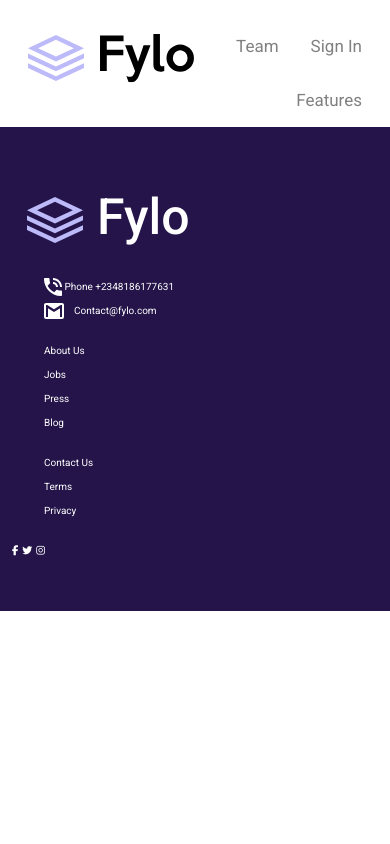
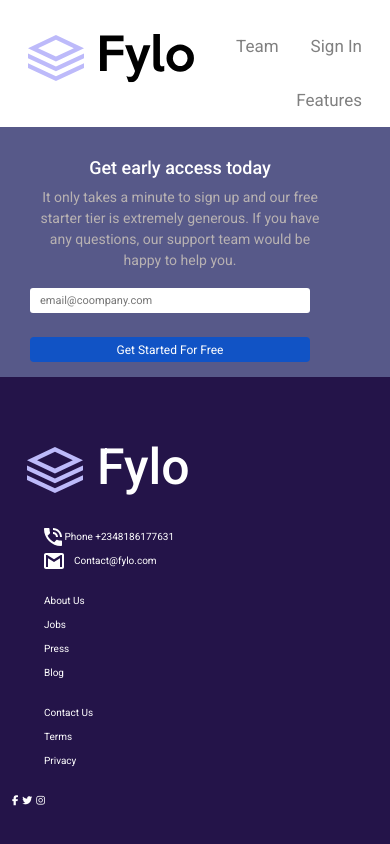
Before and after one commit to Tosinuel/capacitybay_final_css_project, a plain HTML site: page index.html in a window 390 px wide. Drawn offline with nearby package versions, Linux system fonts and the light colour scheme.

Commit message:
corrected work

```diff
--- a/index.html
+++ b/index.html
@@ -47,9 +47,25 @@
       </div>
 
       <!-- News Letter section -->
-      <div class="news ">
+      <section class="news">
+        <div class="left">
+          <h2 class="left1">Get early access today</h2>
+          <p class="left2">
+              It only takes a minute to sign up and our free starter tier is extremely generous. If you have any questions, our support team would be happy to help you.
+          </p>
+        </div>
 
-      </div>
+        <div class="right">
+          <form class="move">
+            <div>
+              <input class="right1" type="email" name="email" placeholder="email@coompany.com">
+            </div><br/>
+            <div>
+              <input class="right2" type="submit" value="Get Started For Free"/>
+            </div>
+          </form>
+        </div>
+      </section>
 
 
 
--- a/style.css
+++ b/style.css
@@ -37,7 +37,111 @@
 
 
   /* Testimonial style */
+  .news{
+    height: 35vh;
+    width: 100%;
+    background-color: rgb(87,89,137);
+    display: flex;
+  }
 
+  .left{
+    flex: 50%;
+    display: inline-block;
+    padding: 60px 150px 0px 150px;
+  }
+
+  .left1{
+    font-size: 25px;
+    color: #ffff;
+  }
+
+  .left2{
+    font-size: 13px;
+    color: #b8b2b2;
+  }
+
+  .right{
+    flex: 50%;
+    display: inline-block;
+    padding: 60px 0px 0px 40px;
+  }
+
+  .right1{
+    width: 500px;
+    height: 35px;
+    padding-left: 20px;
+    font-size: 12px;
+    border-radius: 3px;
+    border: none;
+  }
+
+  .right2{
+    width: 150px;
+    height: 35px;
+    background-color: rgb(17, 83, 197);
+    color: #ffff;
+    font-size: 12px;
+    border-radius: 4px;
+    border: none;
+  }
+
+  .right2:hover{
+    background-color: rgb(108,156,255);
+    cursor: pointer;
+  }
+
+  @media screen and (max-width: 900px)
+  {
+    .news{
+      height: 250px;
+      width: 100%;
+      display:block;
+      padding: 30px 60px 0px 30px ;
+    }
+
+    .left{
+      flex: none;
+      padding: 0;
+      text-align: center;
+    }
+
+    .left1{
+      font-size: 18px;
+    }
+
+    .left2{
+      font-size: 14px;
+      align-self: center;
+    }
+
+    .right{
+      flex: none;
+      padding: 0;
+    }
+
+    .move{
+      text-align: center;
+      margin-bottom: 20px;
+    }
+
+    .right1{
+      width: 280px;
+      height: 25px;
+      padding-left: 10px;
+      font-size: 11px;
+      color: #8b8888;
+      margin: 0;
+    }
+
+    .right2{
+      width: 280px;
+      height: 25px;
+      font-size: 12px;
+      border-radius: 4px;
+      margin: 0;
+    }
+
+  }
 
   /* Footer style */
   .footer{
@@ -62,14 +166,10 @@
     margin-bottom: 30px;
 }
 
-.ft-col{
-
-}
-
-  .footer-img{
+.footer-img{
 
     margin-right: 10px;
-  }
+}
 
   .footer-h1{
     margin: 0;
```
